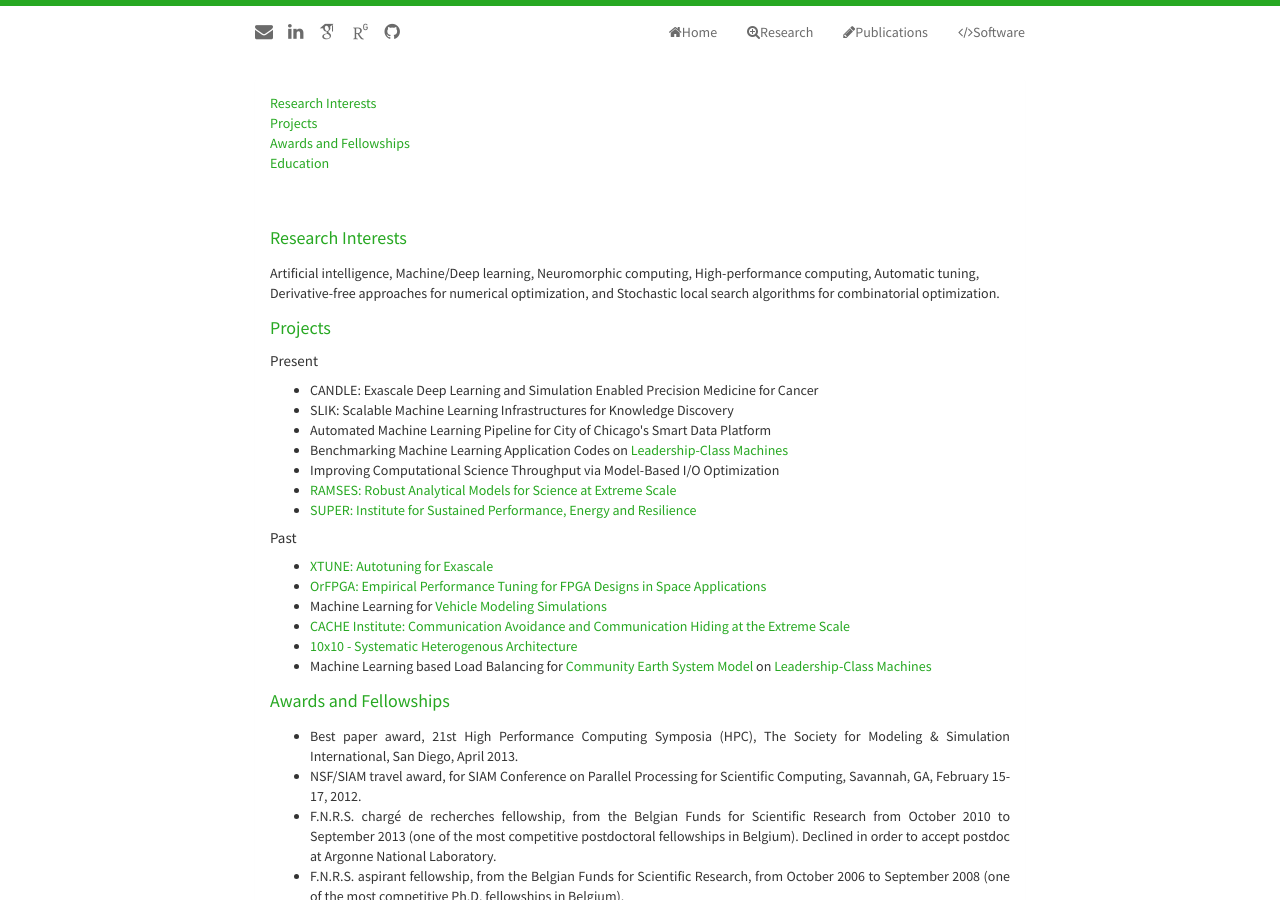
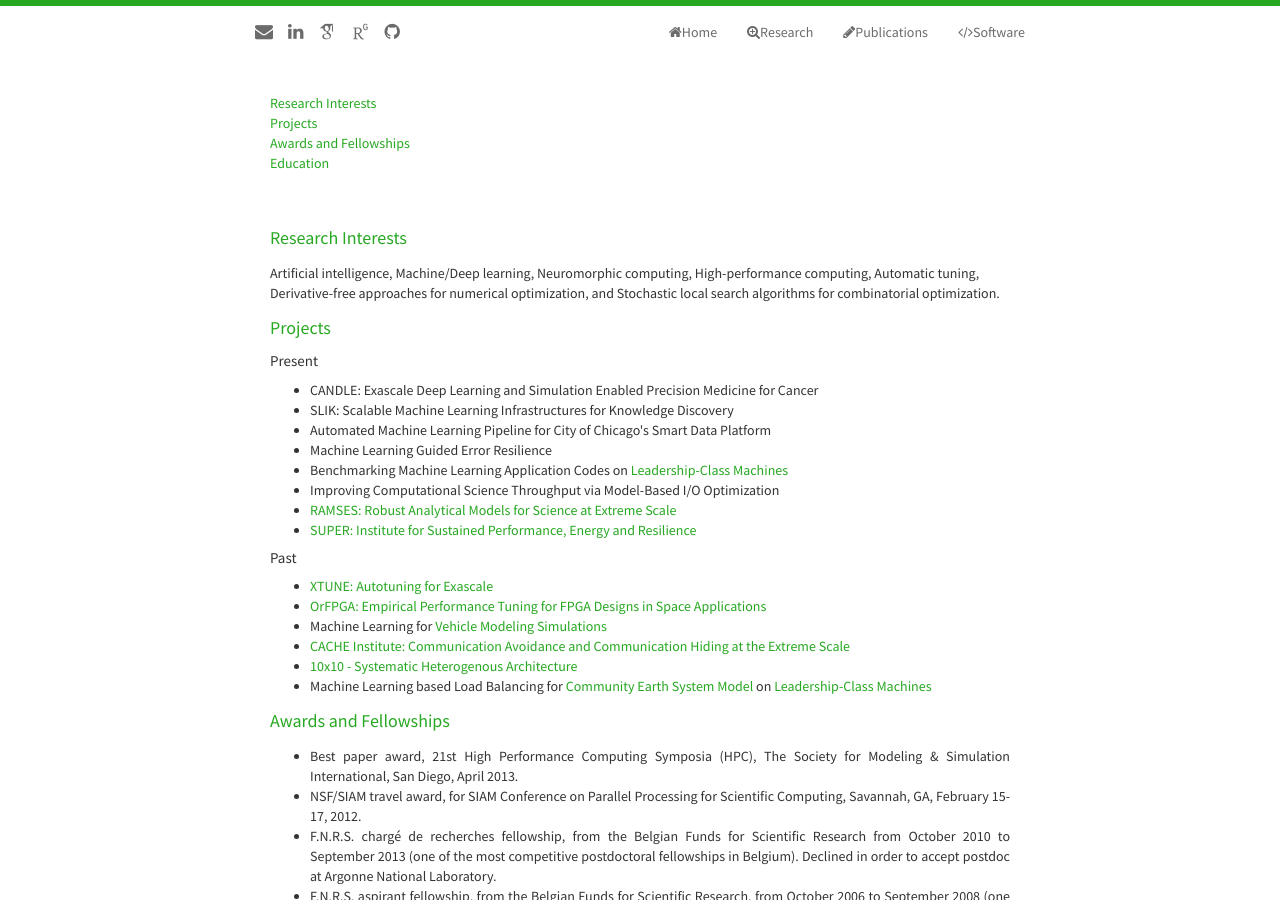
Before and after one commit to pbalapra/pbalapra.github.io, a Jekyll site: the page built from research.html, in a window 1280 px wide and 900 px high. Built offline with Jekyll 4.4.1, drawn with Linux system fonts in a browser that asks for light colours; nearby versions of some CDN libraries; some web fonts are replaced.

Commit message:
research projects

```diff
--- a/_includes/research.html
+++ b/_includes/research.html
@@ -24,6 +24,7 @@
     <li> CANDLE: Exascale Deep Learning and Simulation Enabled Precision Medicine for Cancer </a></li>
     <li> SLIK: Scalable Machine Learning Infrastructures for Knowledge Discovery</a></li>
     <li> Automated Machine Learning Pipeline for City of Chicago's Smart Data Platform</a></li>
+    <li> Machine Learning Guided Error Resilience </a></li>
     <li> Benchmarking Machine Learning Application Codes on <a href="https://www.alcf.anl.gov/mira" target="_blank"> Leadership-Class Machines</a></li>
     <li> Improving Computational Science Throughput via Model-Based I/O Optimization </a></li>
     <li><a href="https://sites.google.com/site/ramsesdoeproject/" target="_blank">RAMSES: Robust Analytical Models for Science at Extreme Scale </a>  </li>
```
